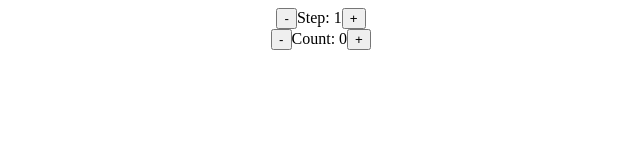
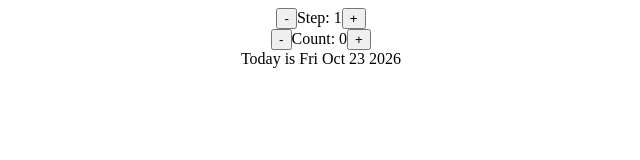
Before and after one commit to madelynrr/challenge-date-counter, a React (Create React App) app: page / in a window 1280 px wide. Shown: the top 160 px of the page, without its empty margins (319-959 px from the left). Built offline with nearby package versions, Linux system fonts and the light colour scheme.

Commit message:
Set up initial date, setDate state with new Date()

```diff
--- a/src/App.js
+++ b/src/App.js
@@ -11,6 +11,7 @@ export default function App() {
 function Counter() {
   const [step, setStep] = useState(1);
   const [count, setCount] = useState(0);
+  const [date, setDate] = useState(new Date().toDateString());
 
   function handleCountDecrease() {
     setCount((c) => c - step);
@@ -38,6 +39,9 @@ function Counter() {
         Count: {count}
         <button onClick={handleCountIncrease}>+</button>
       </div>
+      <div>
+        <div>Today is {date}</div>
+      </div>
     </div>
   );
 }
```
